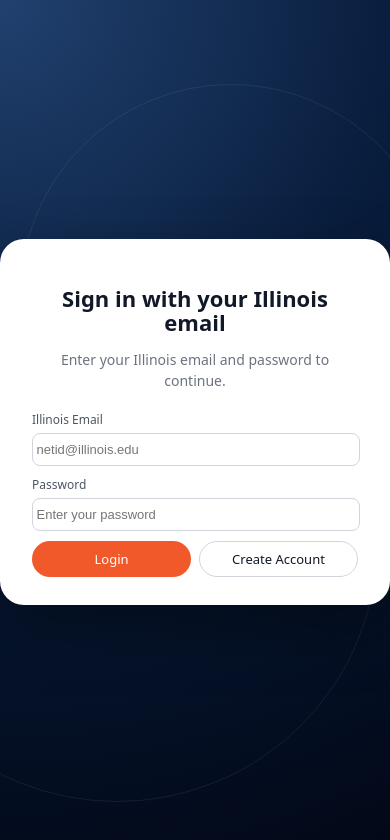
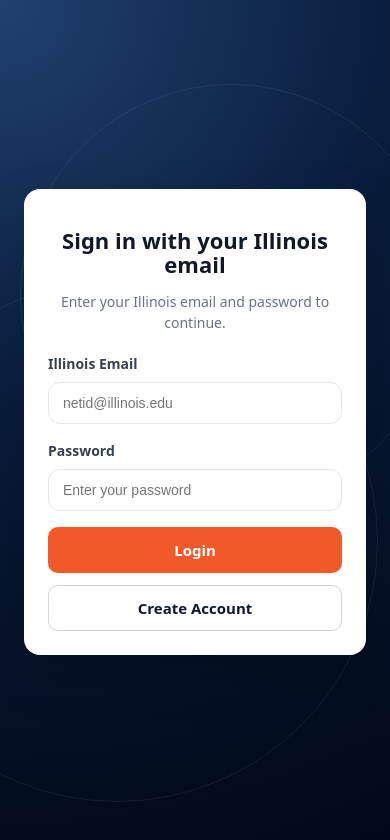
Before and after one commit to sravya-Adapa/UIUC_Semester_Planner, a React (Vite) app in the folder front-end/: page /login in a window 390 px wide. Shown: the top 840 px of the page. Built offline with nearby package versions, Linux system fonts and the light colour scheme; no server answers.

Commit message:
Improvements for the loading screen

```diff
--- a/front-end/index.html
+++ b/front-end/index.html
@@ -2,9 +2,9 @@
 <html lang="en">
   <head>
     <meta charset="UTF-8" />
-    <link rel="icon" type="image/svg+xml" href="/vite.svg" />
+    <link rel="icon" type="image/svg+xml" href="/uiuc-planner-icon.svg" />
     <meta name="viewport" content="width=device-width, initial-scale=1.0" />
-    <title>package.json</title>
+    <title>UIUC Semester Planner</title>
   </head>
   <body>
     <div id="root"></div>
--- a/front-end/src/styles/login.css
+++ b/front-end/src/styles/login.css
@@ -6,6 +6,8 @@
   display: flex;
   align-items: center;
   justify-content: center;
+  box-sizing: border-box;
+  padding: 24px;
 }
 
 /* subtle background circles */
@@ -33,11 +35,12 @@
 .login-card {
   position: relative;
   z-index: 1;
-  width: 420px;
+  width: 100%;
+  max-width: 480px;
   background: #ffffff;
-  border-radius: 24px;
-  padding: 32px 32px 28px;
-  box-shadow: 0 24px 60px rgba(0, 0, 0, 0.35);
+  border-radius: 20px;
+  padding: 36px 36px;
+  box-shadow: 0 20px 50px rgba(0, 0, 0, 0.18);
   text-align: center;
 }
 
@@ -67,7 +70,7 @@
   font-size: 22px;
   font-weight: 600;
   color: #111827;
-  margin-bottom: 4px;
+  margin-bottom: 8px;
 }
 
 .login-subtitle {
@@ -104,8 +107,7 @@
   gap: 12px;
   cursor: pointer;
   box-shadow: 0 4px 14px rgba(0, 0, 0, 0.15);
-  transition: background 0.15s ease, transform 0.15s ease,
-    box-shadow 0.15s ease;
+  transition: background 0.15s ease, transform 0.15s ease, box-shadow 0.15s ease;
 }
 
 .landing-main-button:hover {
@@ -136,8 +138,7 @@
   font-size: 14px;
   font-weight: 500;
   cursor: pointer;
-  transition: background 0.15s ease, border-color 0.15s ease,
-    transform 0.15s ease;
+  transition: background 0.15s ease, border-color 0.15s ease, transform 0.15s ease;
 }
 
 .landing-create-button:hover {
@@ -150,12 +151,7 @@
 .login-divider {
   margin: 22px 0 16px;
   height: 1px;
-  background: linear-gradient(
-    to right,
-    transparent,
-    rgba(209, 213, 219, 0.9),
-    transparent
-  );
+  background: linear-gradient(to right, transparent, rgba(209, 213, 219, 0.9), transparent);
 }
 
 .login-email-label {
@@ -168,22 +164,26 @@
 /* === Email/password form styles (login page) === */
 .login-field-group {
   text-align: left;
-  margin-bottom: 10px;
+  margin-bottom: 16px;
 }
 
 .login-label {
   display: block;
-  font-size: 12px;
-  color: #4b5563;
-  margin-bottom: 4px;
+  font-size: 14px;
+  font-weight: 600;
+  color: #374151;
+  margin-bottom: 8px;
 }
 
 .login-input {
   width: 100%;
-  border-radius: 8px;
-  border: 1px solid #d1d5db;
-  padding: 8px 0px;
-  font-size: 13px;
+  border-radius: 12px;
+  border: 1px solid #e5e7eb;
+  padding: 12px 14px;
+  font-size: 14px;
+  color: #000;
+  background: #ffffff;
+  box-sizing: border-box;
 }
 
 .login-input:focus {
@@ -194,30 +194,32 @@
 
 /* Error text */
 .login-error {
-  margin-top: 4px;
-  margin-bottom: 6px;
-  font-size: 12px;
+  margin-top: 8px;
+  margin-bottom: 8px;
+  font-size: 13px;
   color: #b91c1c;
+  text-align: left;
 }
 
 /* Buttons in login form */
 .login-email-buttons {
-  margin-top: 8px;
+  margin-top: 16px;
   display: flex;
-  gap: 8px;
+  gap: 12px;
+  align-items: center;
 }
 
 .login-secondary-button,
 .login-outline-button {
   flex: 1;
-  border-radius: 999px;
-  padding: 8px 10px;
-  font-size: 13px;
-  font-weight: 500;
+  border-radius: 10px;
+  padding: 12px 14px;
+  font-size: 15px;
+  font-weight: 600;
   cursor: pointer;
   border: 1px solid transparent;
-  transition: background 0.15s ease, color 0.15s ease,
-    border-color 0.15s ease, box-shadow 0.15s ease, transform 0.15s ease;
+  transition: background 0.15s ease, color 0.15s ease, border-color 0.15s ease, box-shadow 0.15s ease,
+    transform 0.12s ease;
 }
 
 .login-secondary-button {
@@ -226,9 +228,9 @@
 }
 
 .login-secondary-button:hover {
-  background: #f1592a;
-  box-shadow: 0 8px 18px rgba(15, 23, 42, 0.4);
-  transform: translateY(-1px);
+  background: #e14e20;
+  box-shadow: 0 10px 22px rgba(225, 78, 32, 0.16);
+  transform: translateY(-2px);
 }
 
 .login-outline-button {
@@ -239,5 +241,25 @@
 
 .login-outline-button:hover {
   background: #f9fafb;
-  border-color: #4b5563;
+  border-color: #6b7280;
 }
+
+/* Responsive tweaks */
+@media (max-width: 480px) {
+  .login-card {
+    padding: 24px;
+    border-radius: 16px;
+  }
+
+  .login-input {
+    padding: 12px 10px;
+  }
+
+  .login-email-buttons {
+    flex-direction: column;
+  }
+
+  .login-email-buttons button {
+    width: 100%;
+  }
+}
```
